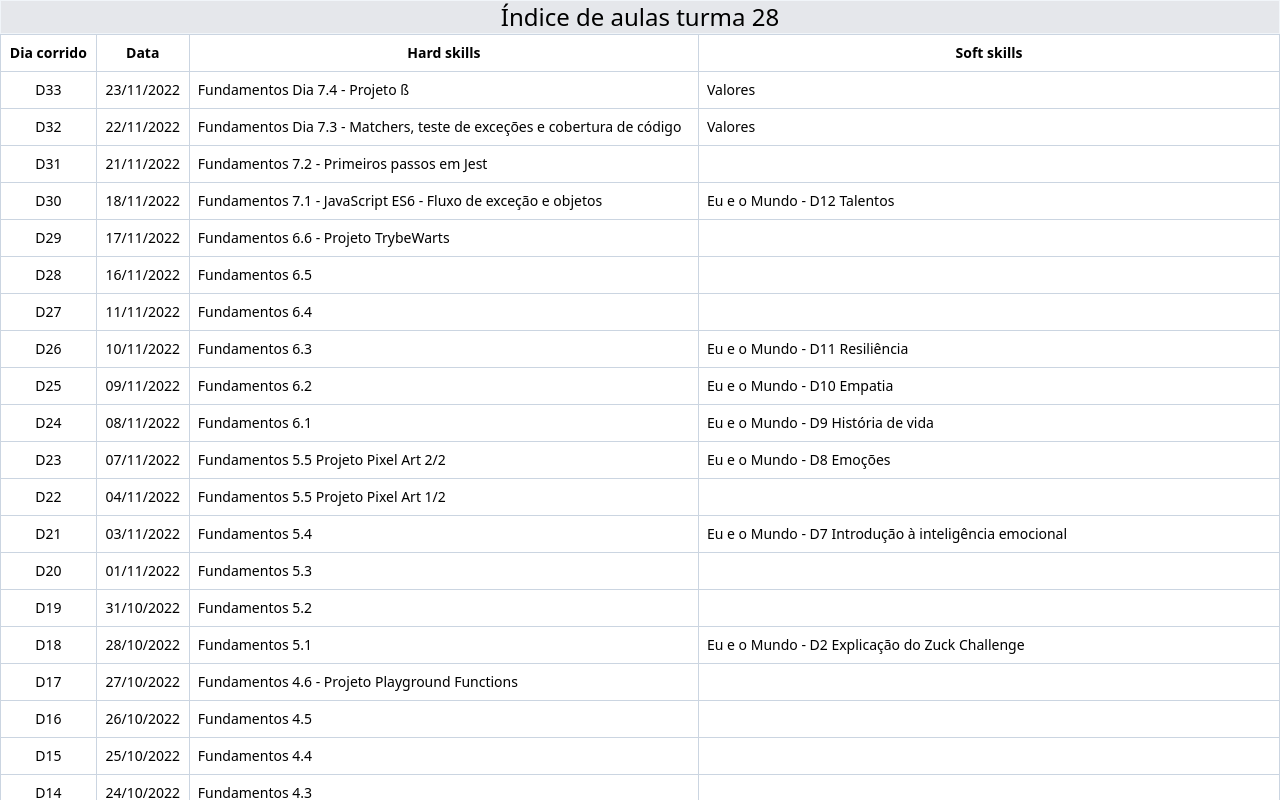
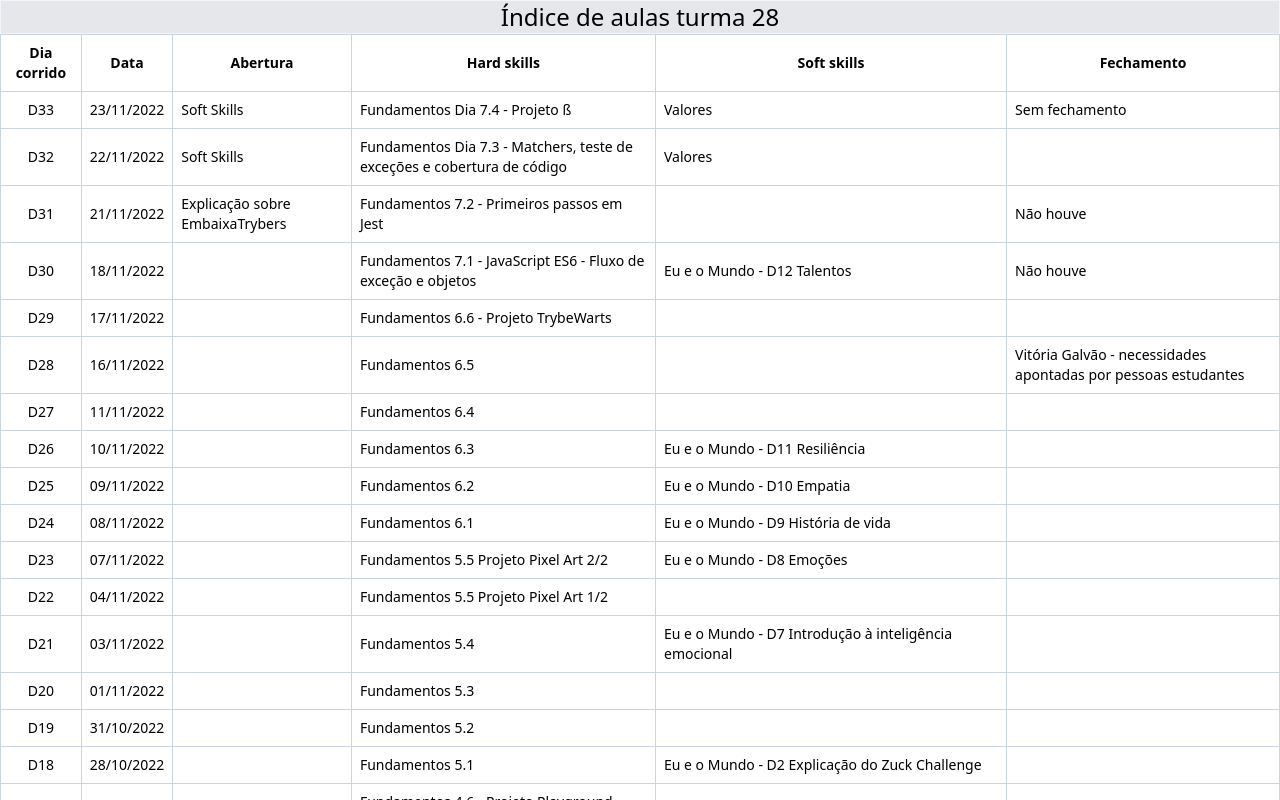
Before and after one commit to parseiro/course-annotations, a React (Create React App) app: page / in a window 1280 px wide. Shown: the top 800 px of the page. Built offline with nearby package versions, Linux system fonts and the light colour scheme.

Commit message:
Colunas Abertura e Fechamento

```diff
--- a/src/App.js
+++ b/src/App.js
@@ -231,8 +231,10 @@ function App() {
                 <tr>
                     <th>Dia corrido</th>
                     <th>Data</th>
+                    <th>Abertura</th>
                     <th>Hard skills</th>
                     <th>Soft skills</th>
+                    <th>Fechamento</th>
                 </tr>
                 </thead>
                 <tbody>
@@ -242,8 +244,10 @@ function App() {
                         <tr key={e.title}>
                             <td>{e.title}</td>
                             <td>{format(e.date, "dd/MM/yyyy")}</td>
+                            <td class={'text-left'}>{e.abertura}</td>
                             <td class={'text-left'}>{e.hardSkills}</td>
                             <td class={'text-left'}>{e.softSkils}</td>
+                            <td class={'text-left'}>{e.fechamento}</td>
                         </tr>
                     ))}
                 </tbody>
```
